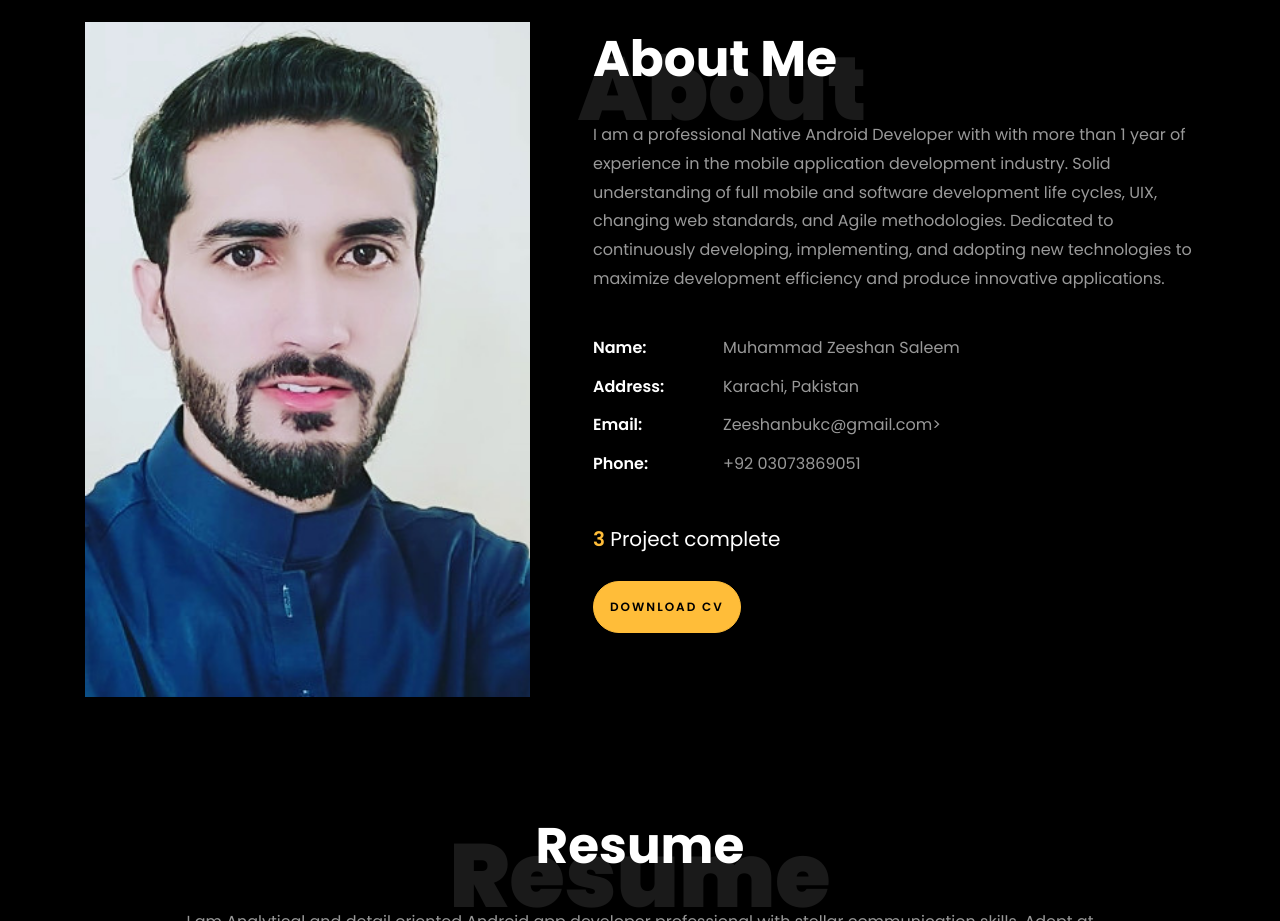
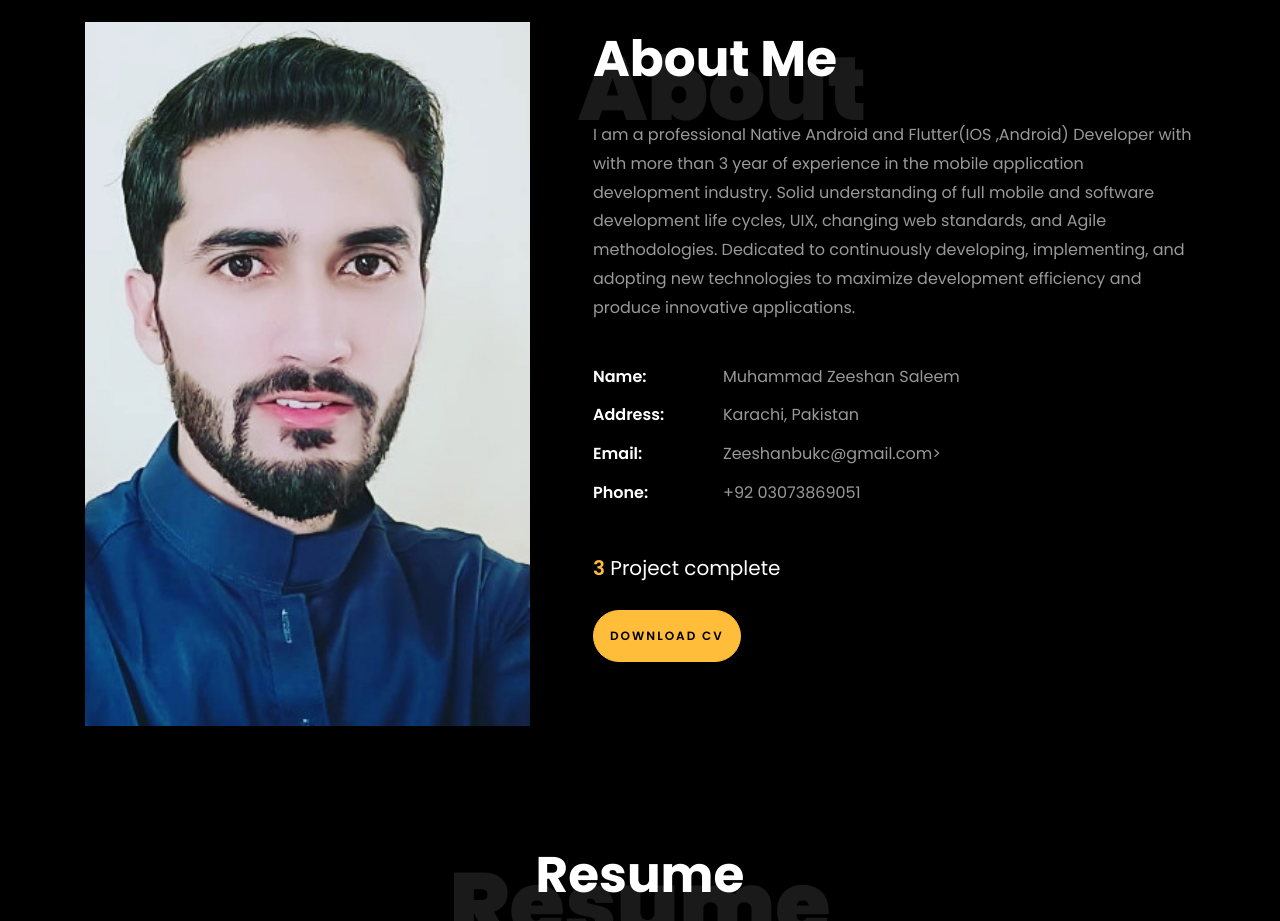
Before and after one commit to M-ZeeshanSaleem/M-ZeeshanSaleem.github.io, a plain HTML site: page index.html in a window 1280 px wide. Shown: the part 840-1761 px from the top of the page. Drawn offline with Linux system fonts and the light colour scheme; files whose address does not match are found by name.

Commit message:
Update Years

```diff
--- a/index.html
+++ b/index.html
@@ -101,7 +101,7 @@
 		          <div class="col-md-12 heading-section ftco-animate">
 		          	<h1 class="big">About</h1>
 		            <h2 class="mb-4">About Me</h2>
-		            <p>I am a professional Native Android Developer with with more than 1 year of experience in the mobile application development industry. Solid understanding of full mobile and software development life cycles, UIX, changing web standards, and Agile methodologies. Dedicated to continuously developing, implementing, and adopting new technologies to maximize development efficiency and produce innovative applications.</p>
+		            <p>I am a professional Native Android and  Flutter(IOS ,Android)  Developer  with with more than 3 year of experience in the mobile application development industry. Solid understanding of full mobile and software development life cycles, UIX, changing web standards, and Agile methodologies. Dedicated to continuously developing, implementing, and adopting new technologies to maximize development efficiency and produce innovative applications.</p>
 		            <ul class="about-info mt-4 px-md-0 px-2">
 		            	<li class="d-flex"><span>Name:</span> <span>Muhammad Zeeshan Saleem</span></li>
 		            	<li class="d-flex"><span>Address:</span> <span>Karachi, Pakistan</span></li>
```
